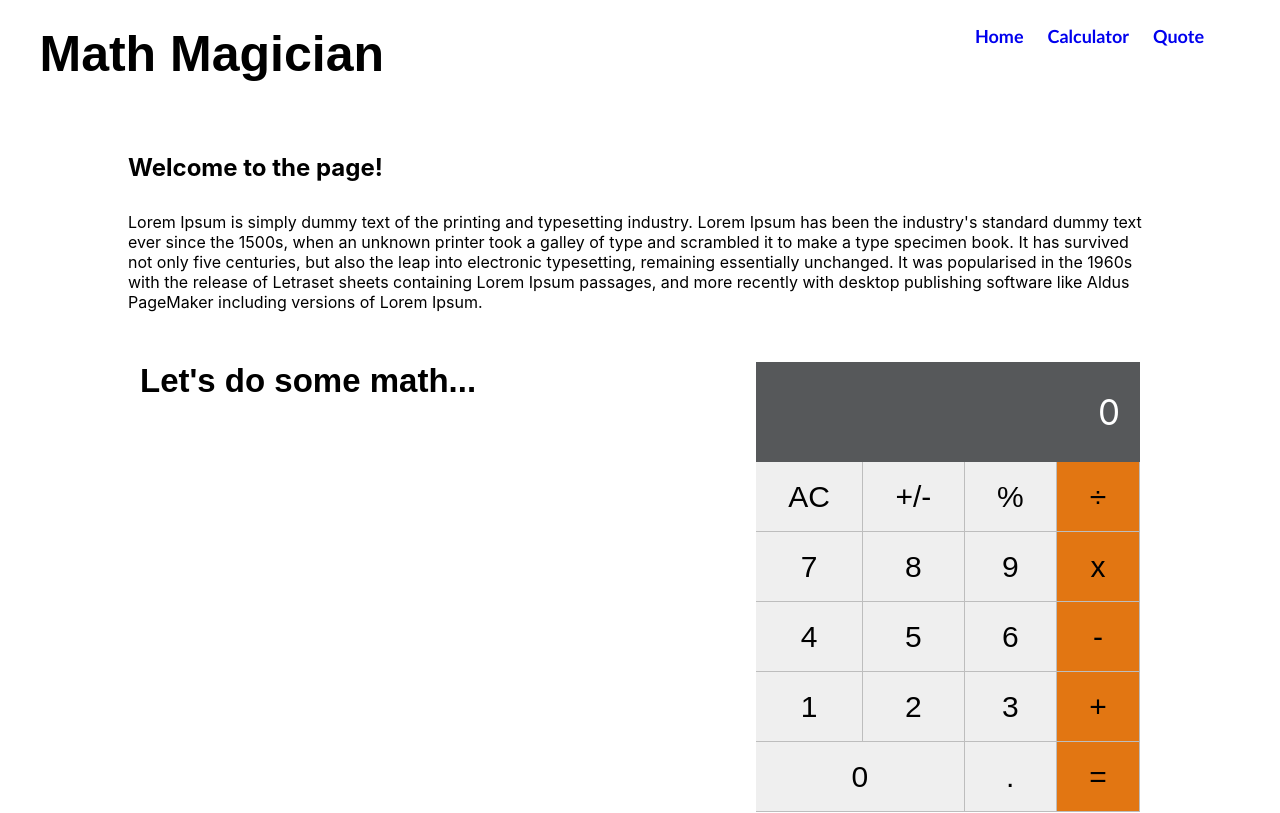
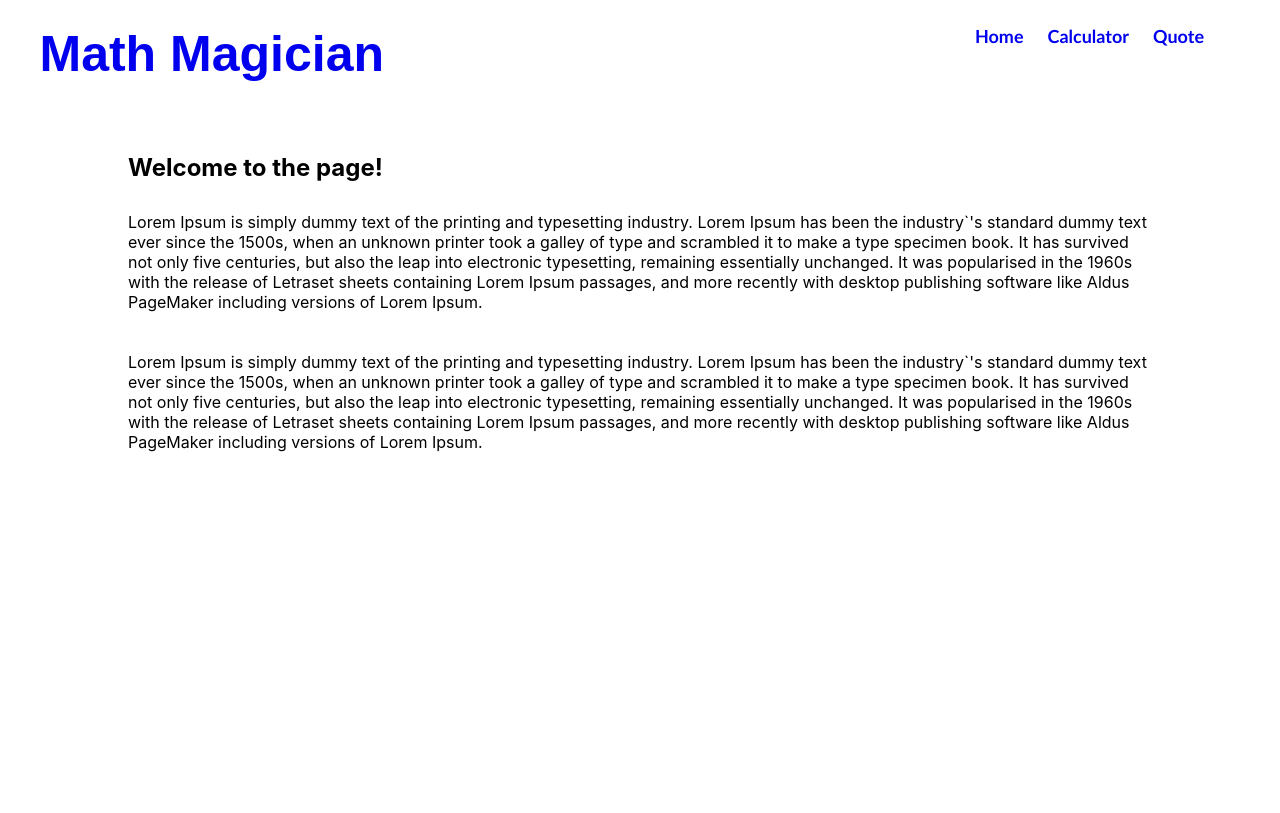
Before and after one commit to sumon766/math-magicians, a React (Create React App) app: page / in a window 1280 px wide. Shown: the top 813 px of the page. Built offline with nearby package versions, Linux system fonts and the light colour scheme; no server answers.

Commit message:
Math Magician complete website

```diff
--- a/package.json
+++ b/package.json
@@ -14,7 +14,8 @@
     "react": "^18.2.0",
     "react-dom": "^18.2.0",
     "react-scripts": "5.0.1",
-    "web-vitals": "^2.1.4"
+    "web-vitals": "^2.1.4",
+    "react-router-dom": "^6.10.0"
   },
   "scripts": {
     "predeploy": "npm run build",
@@ -54,7 +55,6 @@
     "eslint-plugin-react": "^7.32.2",
     "eslint-plugin-react-hooks": "^4.6.0",
     "gh-pages": "^5.0.0",
-    "react-router-dom": "^6.10.0",
     "stylelint": "^13.13.1",
     "stylelint-config-standard": "^21.0.0",
     "stylelint-csstree-validator": "^1.9.0",
--- a/src/App.css
+++ b/src/App.css
@@ -14,6 +14,10 @@
   font-weight: 700;
   padding-top: 25px;
   margin-bottom: 40px;
+}
+
+.header a {
+  text-decoration: none;
 }
 
 .app-name {
@@ -40,7 +44,7 @@
 
 .menu ul li a {
   text-decoration: none;
-  padding: 10px 12px;
+  padding: 0 12px;
 }
 
 .home-page {
--- a/src/App.js
+++ b/src/App.js
@@ -1,3 +1,6 @@
+import {
+  BrowserRouter, Routes, Route, Outlet,
+} from 'react-router-dom';
 import Header from './components/header';
 import Home from './components/Home';
 import Display from './components/Calculator';
@@ -6,12 +9,15 @@
 
 function App() {
   return (
-    <div className="App">
+    <BrowserRouter>
       <Header />
-      <Home />
-      <Display />
-      <Quote />
-    </div>
+      <Outlet />
+      <Routes>
+        <Route path="/" element={<Home />} />
+        <Route path="calculator" element={<Display />} />
+        <Route path="quote" element={<Quote />} />
+      </Routes>
+    </BrowserRouter>
   );
 }
 
--- a/src/components/Home.js
+++ b/src/components/Home.js
@@ -1,10 +1,29 @@
 const Home = () => (
-    <div className="home-page">
-        <div className="home-page-content">
-            <h2>Welcome to the page!</h2>
-            <p>Lorem Ipsum is simply dummy text of the printing and typesetting industry. Lorem Ipsum has been the industry's standard dummy text ever since the 1500s, when an unknown printer took a galley of type and scrambled it to make a type specimen book. It has survived not only five centuries, but also the leap into electronic typesetting, remaining essentially unchanged. It was popularised in the 1960s with the release of Letraset sheets containing Lorem Ipsum passages, and more recently with desktop publishing software like Aldus PageMaker including versions of Lorem Ipsum.</p>
-        </div>
+  <div className="home-page">
+    <div className="home-page-content">
+      <h2>Welcome to the page!</h2>
+      <p>
+        Lorem Ipsum is simply dummy text of the printing and typesetting industry.
+        Lorem Ipsum has been the industry`&apos;s standard dummy text ever since the 1500s,
+        when an unknown printer took a galley of type and scrambled it to make a type specimen book.
+        It has survived not only five centuries, but also the leap into electronic typesetting,
+        remaining essentially unchanged. It was popularised in the 1960s with the release of
+        Letraset sheets containing Lorem Ipsum passages, and more recently with desktop
+        publishing software like Aldus PageMaker including versions of Lorem Ipsum.
+        <br />
+        <br />
+        <br />
+        Lorem Ipsum is simply dummy text of the printing and typesetting industry.
+        Lorem Ipsum has been the industry`&apos;s standard dummy text ever since the 1500s,
+        when an unknown printer took a galley of type and scrambled it to make a type
+        specimen book. It has survived not only five centuries, but also the leap into
+        electronic typesetting, remaining essentially unchanged. It was popularised in
+        the 1960s with the release of Letraset sheets containing Lorem Ipsum passages,
+        and more recently with desktop publishing software like Aldus PageMaker including
+        versions of Lorem Ipsum.
+      </p>
     </div>
+  </div>
 );
 
 export default Home;
--- a/src/components/header.js
+++ b/src/components/header.js
@@ -1,13 +1,15 @@
+import { Link } from 'react-router-dom';
+
 const Header = () => (
   <div className="header">
     <div className="app-name">
-      <h1>Math Magician</h1>
+      <h1><Link to="/">Math Magician</Link></h1>
     </div>
     <div className="menu">
       <ul>
-        <li className="menu-item"><a href="#">Home</a></li>
-        <li className="menu-item"><a href="#">Calculator</a></li>
-        <li className="menu-item"><a href= "#">Quote</a></li>
+        <li className="menu-item"><Link to="/">Home</Link></li>
+        <li className="menu-item"><Link to="/calculator">Calculator</Link></li>
+        <li className="menu-item"><Link to="/quote">Quote</Link></li>
       </ul>
     </div>
   </div>
```
Also changed, not shown: 1 other file (tests, documents, lock files or other folders).
